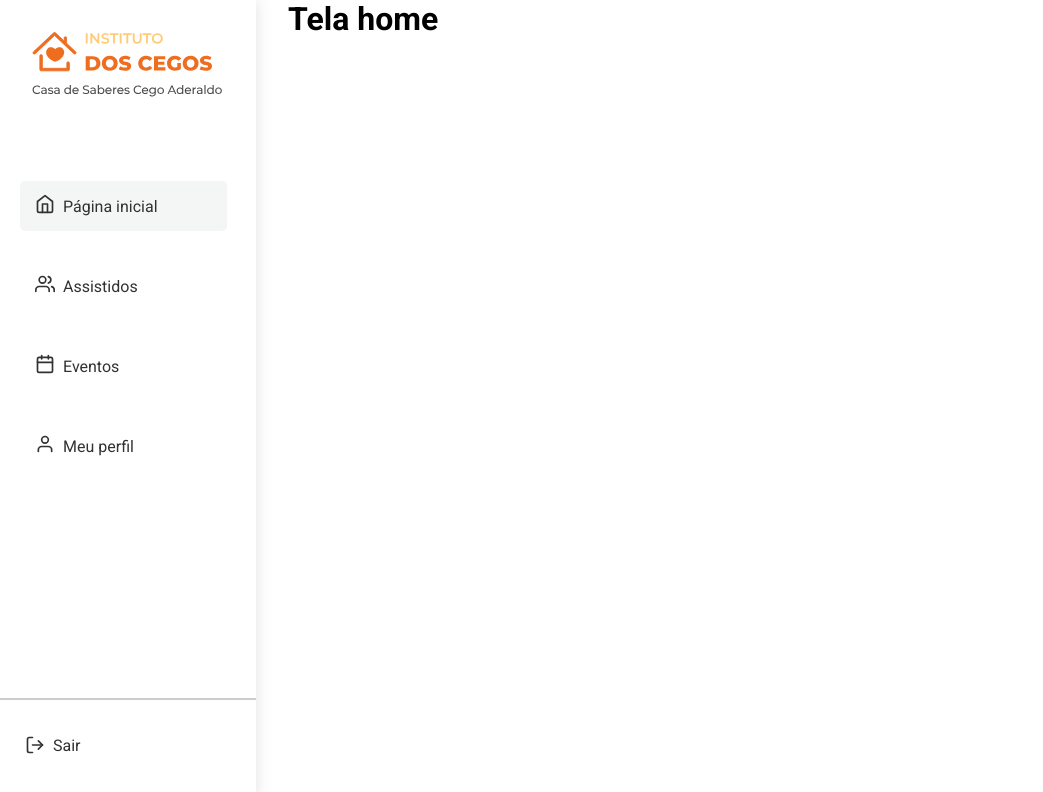
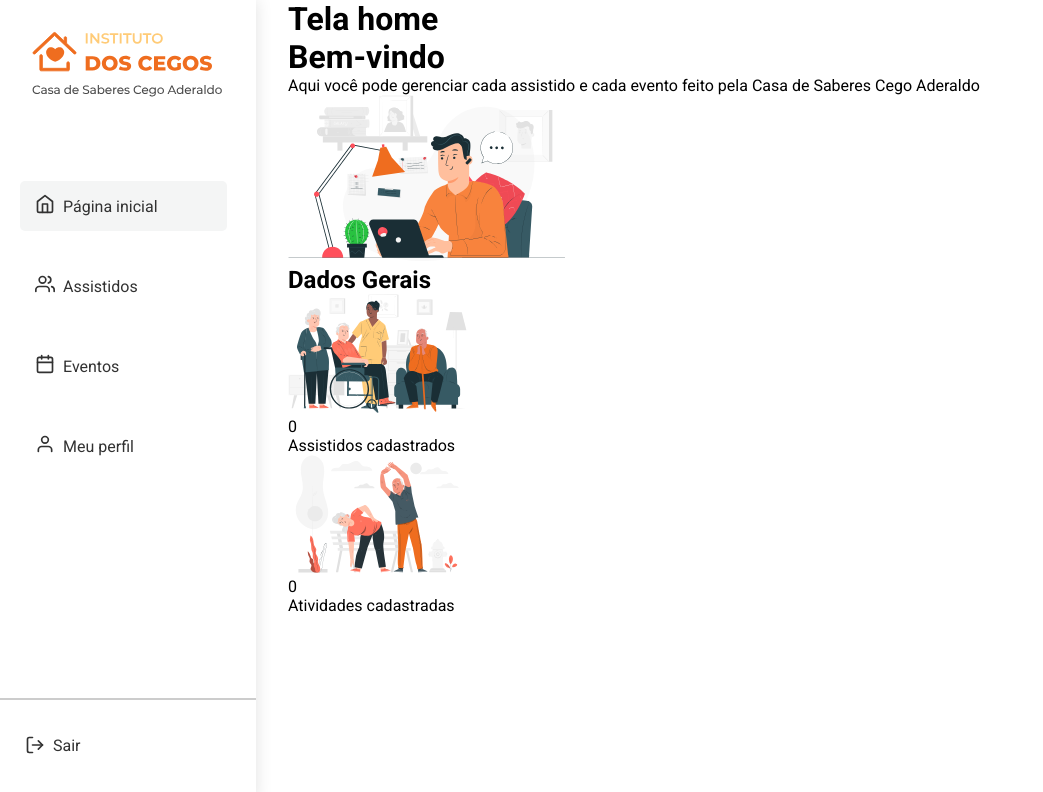
Before and after one commit to dev-inove/instituto-dos-cegos-front, a React (Create React App) app: page /home in a window 1280 px wide. Shown: the top 792 px of the page, without its empty margins (0-1043 px from the left). Built offline with nearby package versions, Linux system fonts and the light colour scheme.

Commit message:
Estruturação da Pagina Home

```diff
--- a/src/pages/Home/index.tsx
+++ b/src/pages/Home/index.tsx
@@ -1,9 +1,63 @@
-import React from 'react';
+import React, { useState } from 'react';
+
+import welcomeLogo from '~/assets/images/welcome_logo.svg';
+import assistaintsLogo from '~/assets/images/assistants_logo.svg'; // Logo de Assistidos Cadastrados
+import activitiesLogo from '~/assets/images/activities_logo.svg'; // Logo de Atividades Cadastradas
 
 function Home() {
+  const [assisteds, setAssisted] = useState(0);
+  const [activities, setActivities] = useState(0);
   return (
     <div>
       <h1>Tela home</h1>
+      <div /* Cards do Home */>
+        <div /* Card de boas vindas */>
+          <div /* Texto de Boas Vindas */>
+            <h1>Bem-vindo</h1>
+            <p>
+              Aqui você pode gerenciar cada assistido e cada evento feito pela
+              Casa de Saberes Cego Aderaldo
+            </p>
+          </div>
+          <div /* Imagem de boas vindas */>
+            <img
+              src={welcomeLogo}
+              alt='Imagem de Boas vindas, nela há um homem utilizando seu notebook com um fone de ouvido sem fio no ouvido, e ele tammbém está em uma chamada com alguém'
+            />
+          </div>
+        </div>
+        <h2>Dados Gerais</h2>
+        <div /* Cards dos dados gerais */>
+          <div
+          /* Card de Assistidos Cadastrados */
+          >
+            <div /* Logo do Card Assistidos */>
+              <img
+                src={assistaintsLogo}
+                alt='Imagem de Boas vindas, nela há um homem utilizando seu notebook com um fone de ouvido sem fio no ouvido, e ele tammbém está em uma chamada com alguém'
+              />
+            </div>
+            <div /* Texto do Card Assistidos */>
+              <span>{assisteds}</span>
+              <p>Assistidos cadastrados</p>
+            </div>
+          </div>
+          <div
+          /* Card de Atividades Cadastradas */
+          >
+            <div /* Logo do Card Atividades */>
+              <img
+                src={activitiesLogo}
+                alt='Imagem de Boas vindas, nela há um homem utilizando seu notebook com um fone de ouvido sem fio no ouvido, e ele tammbém está em uma chamada com alguém'
+              />
+            </div>
+            <div /* Texto do Card Atividades */>
+              <span>{activities}</span>
+              <p>Atividades cadastradas</p>
+            </div>
+          </div>
+        </div>
+      </div>
     </div>
   );
 }
--- /dev/null
+++ b/src/pages/Home/styles.ts
@@ -0,0 +1,5 @@
+import styled from 'styled-components';
+
+export const ContainerCardWelcome = styled.div``;
+
+export const ContainerCard = styled.div``;
```
Also changed, not shown: 2 other files (tests, documents, lock files or other folders).
